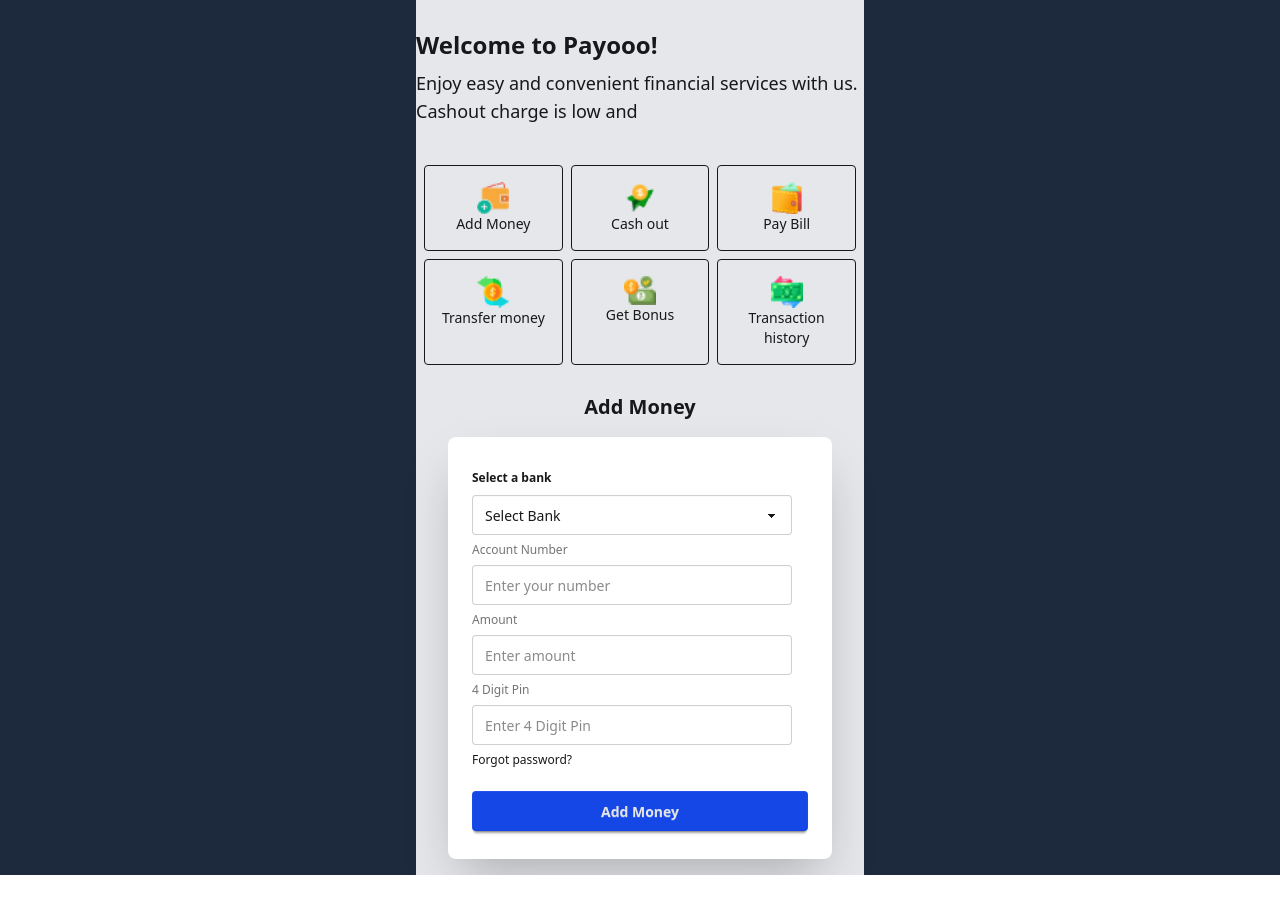
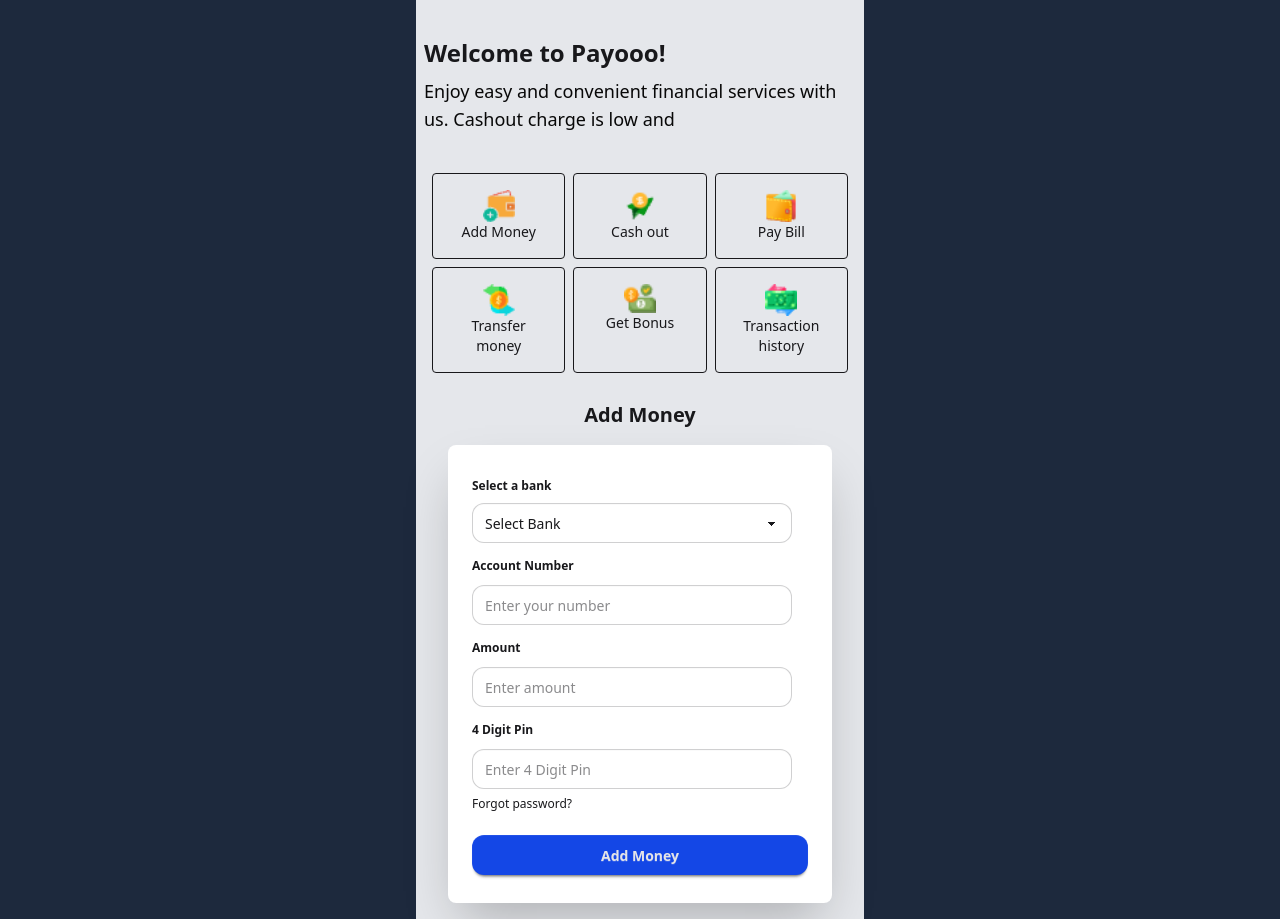
Before and after one commit to amirsayeed/Payoo-Mobile-Financial-Service, a plain HTML site: page main.html in a window 1280 px wide. Shown: the part 103-1022 px from the top of the page. Before the commit the page ends 978 px from the top, so only its background shows below. Drawn offline with nearby package versions, Linux system fonts and the light colour scheme.

Commit message:
padding added for mobile devices, hover effect on cards and add money form styling fixed

```diff
--- a/js/add-money.js
+++ b/js/add-money.js
@@ -17,7 +17,7 @@
             setInnerTextByValue("balance", sum);
             const transaction = document.getElementById("transaction-container");
             const transactionDiv = document.createElement("div");
-            transactionDiv.classList.add("p-2","bg-gray-300","rounded-lg","drop-shadow-lg", "mb-4");
+            transactionDiv.classList.add("p-2","bg-gray-300","rounded-lg","drop-shadow-lg", "mt-2");
             transactionDiv.innerHTML = `
             <h1 class="text-lg">Added money from ${selectBank}</h1>
             <h2 class="text-lg">Amount: ${amount}</h2>
--- a/main.html
+++ b/main.html
@@ -4,9 +4,10 @@
 <head>
     <meta charset="UTF-8">
     <meta name="viewport" content="width=device-width, initial-scale=1.0">
+    <title>App</title>
     <link href="https://cdn.jsdelivr.net/npm/daisyui@5.0.0-beta.8/daisyui.css" rel="stylesheet" type="text/css" />
     <script src="https://cdn.jsdelivr.net/npm/@tailwindcss/browser@4"></script>
-    <title>App</title>
+    <script src="https://kit.fontawesome.com/d683e928ca.js" crossorigin="anonymous"></script>
 </head>
 
 <body class="bg-slate-800">
@@ -16,40 +17,42 @@
                 <img class="w-16" src="./assets/Group.png" alt="">
                 <div class="space-y-1">
                     <h1 class="text-3xl font-bold">$ <span id="balance">4500</span></h1>
-                    <p class="border rounded p-1">available balance</p>
+                    <p class="border rounded p-2">Available Balance</p>
                 </div>
-                <button class="btn btn-primary rounded-lg">logout</button>
+                <button class="btn rounded-lg"><span><img src="./assets/Frame.png" alt=""></span>Log Out</button>
             </nav>
         </header>
-        <section class="mt-10">
+        <section class="mt-10 px-2">
             <h1 class="text-2xl font-bold mb-2">Welcome to Payooo!</h1>
-            <p class="text-lg">
+            <p class="text-lg text-[#080808]">
                 Enjoy easy and convenient financial services with us. Cashout charge
                 is low and
             </p>
 
             <div class="cards grid grid-cols-3 mt-8 gap-2 p-2">
-                <div id="add-money-box" class="box cursor-pointer border p-4 text-center rounded-sm">
+                <div id="add-money-box" class="box cursor-pointer hover:bg-yellow-200 hover:scale-105 border p-4
+                    text-center rounded-sm">
                     <img class="w-8 mx-auto" src="./assets/wallet1.png" alt="" />
                     <h3 class="text-sm">Add Money</h3>
                 </div>
-                <div id="cashout-box" class="box border p-4 text-center rounded-sm">
+                <div id="cashout-box" class="box border p-4 text-center hover:bg-yellow-200 hover:scale-105 rounded-sm">
                     <img class="w-8 mx-auto" src="./assets/send1.png" alt="" />
                     <h3 class="text-sm">Cash out</h3>
                 </div>
-                <div class="box border p-4 text-center rounded-sm">
+                <div class="box border p-4 text-center hover:bg-yellow-200 hover:scale-105 rounded-sm">
                     <img class="w-8 mx-auto" src="./assets/purse1.png" alt="" />
                     <h3 class="text-sm">Pay Bill</h3>
                 </div>
-                <div class="box border p-4 text-center rounded-sm">
+                <div class="box border p-4 text-center hover:bg-yellow-200 hover:scale-105 rounded-sm">
                     <img class="w-8 mx-auto" src="./assets/money1.png" alt="" />
                     <h3 class="text-sm">Transfer money</h3>
                 </div>
-                <div class="box border p-4 text-center rounded-sm">
+                <div class="box border p-4 text-center hover:bg-yellow-200 hover:scale-105 rounded-sm">
                     <img class="w-8 mx-auto" src="./assets/bonus1.png" alt="" />
                     <h3 class="text-sm">Get Bonus</h3>
                 </div>
-                <div id="transaction-box" class="box border p-4 text-center rounded-sm">
+                <div id="transaction-box"
+                    class="box border p-4 text-center hover:bg-yellow-200 hover:scale-105 rounded-sm">
                     <img class="w-8 mx-auto" src="./assets/transaction1.png" alt="" />
                     <h3 class="text-sm">Transaction history</h3>
                 </div>
@@ -63,7 +66,7 @@
                         <form class="card-body">
                             <fieldset class="fieldset">
                                 <legend class="fieldset-legend">Select a bank</legend>
-                                <select id="all-bank" class="select">
+                                <select id="all-bank" class="select rounded-xl">
                                     <option disabled selected>Select Bank</option>
                                     <option value="Bkash">bKash</option>
                                     <option value="Nagad">nagad</option>
@@ -71,16 +74,18 @@
                                     <option value="DBBL">dbbl</option>
                                 </select>
 
-                                <label class="fieldset-label">Account Number</label>
-                                <input id="account-number" type="number" maxlength="11" class="input"
+                                <label class="fieldset-legend">Account Number</label>
+                                <input id="account-number" type="number" maxlength="11" class="input rounded-xl"
                                     placeholder="Enter your number" required />
-                                <label class="fieldset-label">Amount</label>
-                                <input id="amount-number" type="number" maxlength="11" class="input"
+                                <label class="fieldset-legend">Amount</label>
+                                <input id="amount-number" type="number" maxlength="11" class="input rounded-xl"
                                     placeholder="Enter amount" required />
-                                <label class="fieldset-label">4 Digit Pin</label>
-                                <input id="pin" type="text" class="input" placeholder="Enter 4 Digit Pin" required />
+                                <label class="fieldset-legend">4 Digit Pin</label>
+                                <input id="pin" type="text" class="input rounded-xl" placeholder="Enter 4 Digit Pin"
+                                    required />
                                 <div><a class="link link-hover">Forgot password?</a></div>
-                                <button id="add-money-btn" class="btn border-none btn-neutral bg-blue-700 mt-4">Add
+                                <button id="add-money-btn"
+                                    class="btn border-none btn-neutral bg-blue-700 mt-4 rounded-xl">Add
                                     Money</button>
                             </fieldset>
                         </form>
@@ -96,18 +101,18 @@
                     <div class="card bg-base-100 w-full max-w-sm shrink-0 shadow-2xl">
                         <form class="card-body">
                             <fieldset class="fieldset">
-                                <label class="fieldset-label">Account Number</label>
-                                <input id="account-number" type="number" maxlength="11" class="input"
+                                <label class="fieldset-legend">Account Number</label>
+                                <input id="account-number" type="number" maxlength="11" class="input rounded-xl"
                                     placeholder="Enter your number" required />
-                                <label class="fieldset-label">Amount</label>
-                                <input id="amount-cashout" type="number" maxlength="11" class="input"
+                                <label class="fieldset-legend">Amount</label>
+                                <input id="amount-cashout" type="number" maxlength="11" class="input rounded-xl"
                                     placeholder="Enter amount" required />
-                                <label class="fieldset-label">4 Digit Pin</label>
-                                <input id="cashout-pin" type="text" class="input" placeholder="Enter 4 Digit Pin"
-                                    required />
+                                <label class="fieldset-legend">4 Digit Pin</label>
+                                <input id="cashout-pin" type="text" class="input rounded-xl"
+                                    placeholder="Enter 4 Digit Pin" required />
                                 <div><a class="link link-hover">Forgot password?</a></div>
                                 <button id="cashout-btn"
-                                    class="btn border-none btn-neutral bg-blue-700 mt-4">Cashout</button>
+                                    class="btn border-none btn-neutral bg-blue-700 mt-4 rounded-xl">Cashout</button>
                             </fieldset>
                         </form>
                     </div>
```
Also changed, not shown: assets/Frame.png (added), js/toggle.js (line endings or trailing spaces).
